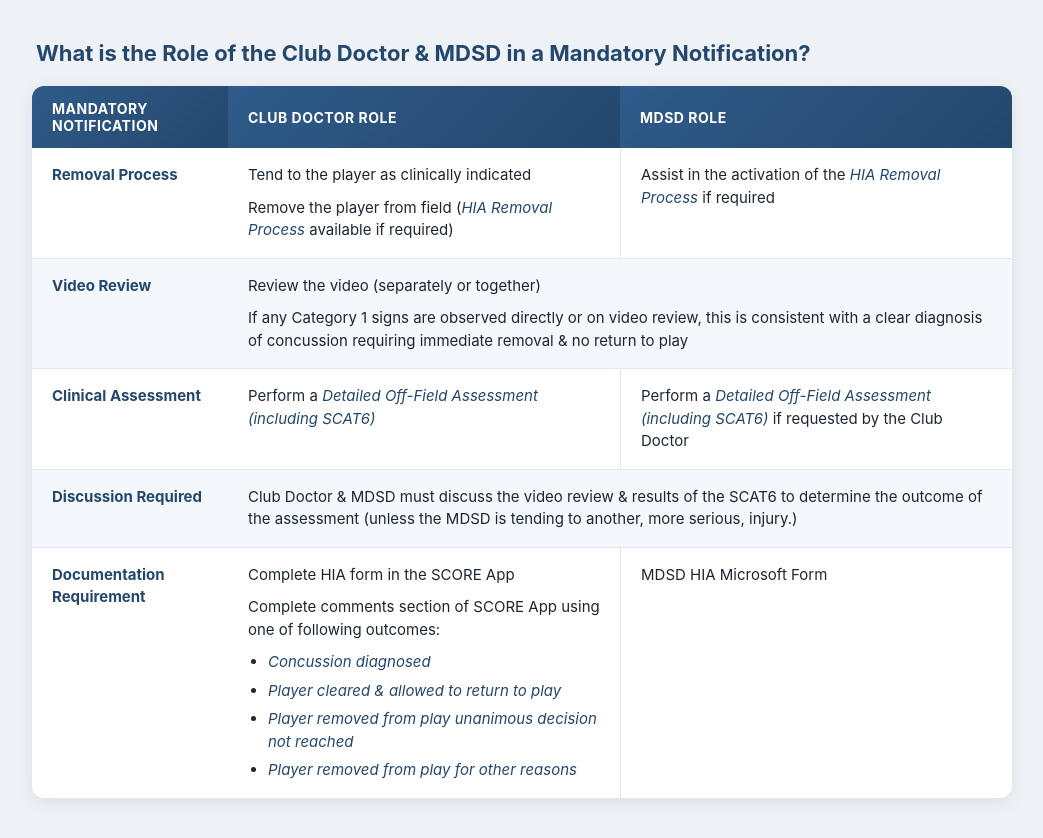
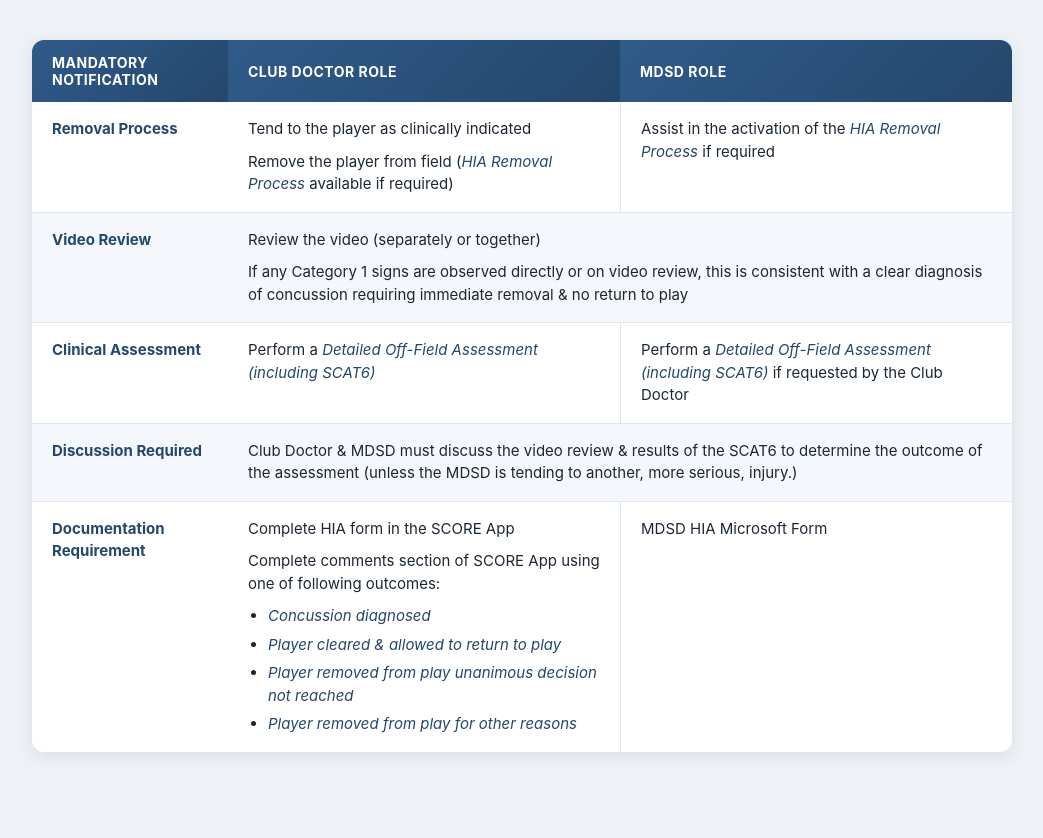
Before and after one commit to taracullafl/clubdoctorrole, a plain HTML site: page index.html in a window 1280 px wide. Shown: the whole page, without its empty margins (118-1161 px from the left). After the commit the page ends 800 px from the top, so only its background shows below. Drawn offline with Linux system fonts and the light colour scheme.

Commit message:
Update index.html

```diff
--- a/index.html
+++ b/index.html
@@ -124,8 +124,6 @@
 </head>
 <body>
 <div class="wrapper">
-  <h1>What is the Role of the Club Doctor &amp; MDSD in a Mandatory Notification?</h1>
-
   <table>
     <thead class="col-header">
       <tr>
```
